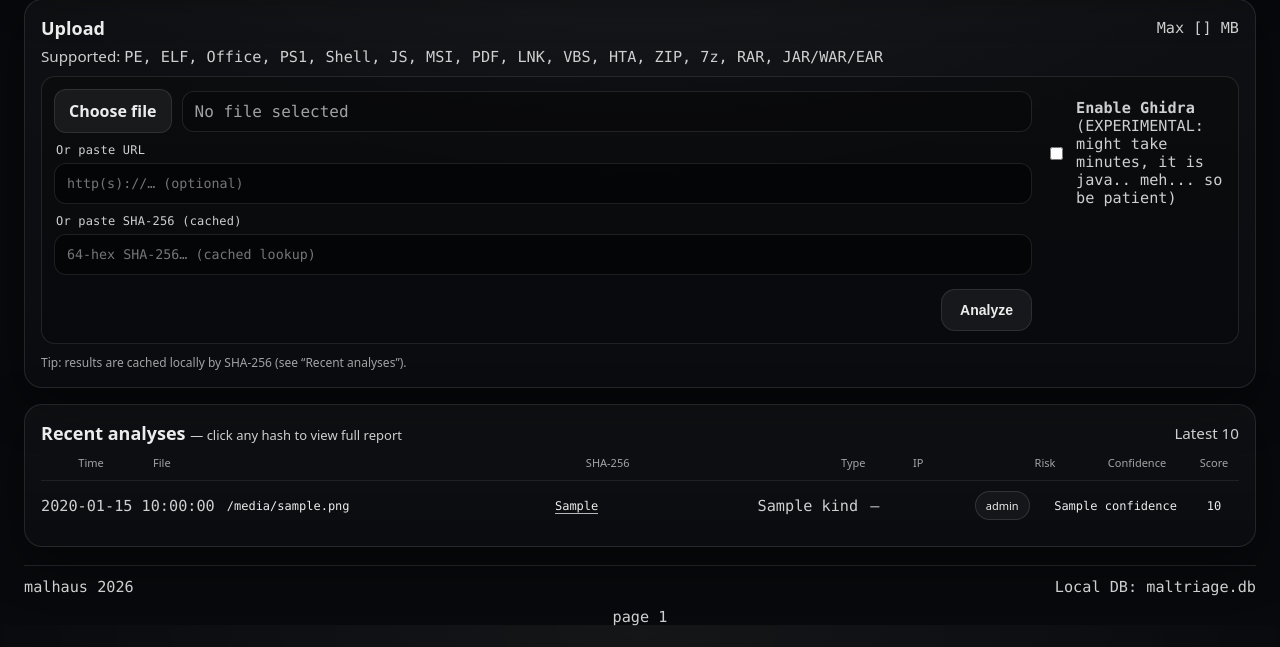
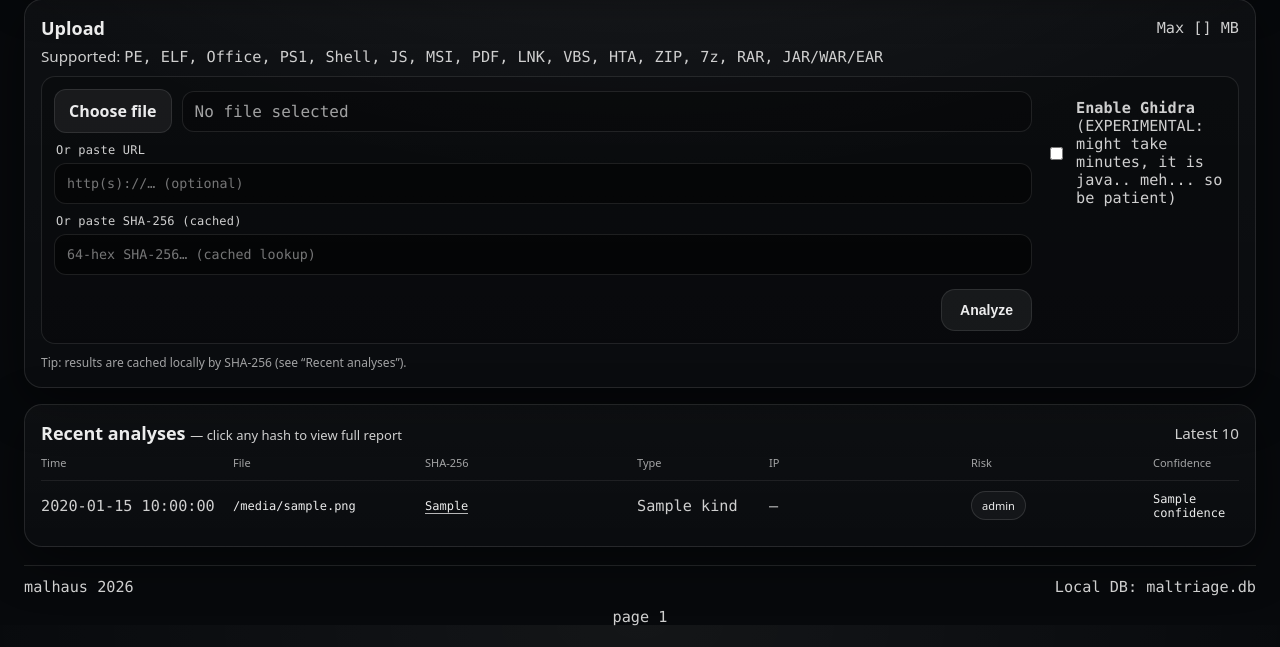
Before and after one commit to toorandom/malhaus, a Python web app: template webapp/templates/index.html in a window 1280 px wide. Shown: the part 175-822 px from the top of the page. Run offline with Jinja, Linux system fonts and the light colour scheme; the template is opened without the code that fills it: most values are stand-ins (such as "Sample title", 1, 10 or a date in 2020).

Commit message:
Restore left-aligned table layout; widen Time and File columns
Co-Authored-By: Claude Sonnet 4.6 <noreply@anthropic.com>

```diff
--- a/webapp/static/styles.css
+++ b/webapp/static/styles.css
@@ -260,7 +260,7 @@ h2{margin:0; font-size:18px}
 .table{margin-top: 10px; overflow-x:auto}
 .tr{
   display:grid;
-  grid-template-columns: minmax(100px,auto) minmax(80px,1fr) minmax(120px,2fr) minmax(60px,auto) minmax(80px,auto) minmax(80px,auto) minmax(80px,auto) minmax(50px,auto);
+  grid-template-columns: 180px 180px minmax(200px, 1fr) minmax(120px,180px) 190px 170px 110px 80px;
   column-gap: 12px;
   align-items:center;
   font-size: 12px;
@@ -274,12 +274,6 @@ h2{margin:0; font-size:18px}
   color: var(--muted);
 }
 .break{word-break:break-word}
-/* center: Time(1), SHA-256(3), Risk(6), Confidence(7), Score(8) */
-.tr > div:nth-child(1),
-.tr > div:nth-child(3),
-.tr > div:nth-child(6),
-.tr > div:nth-child(7),
-.tr > div:nth-child(8){ text-align:center; }
 
 .badge{
   display:inline-flex;
```
